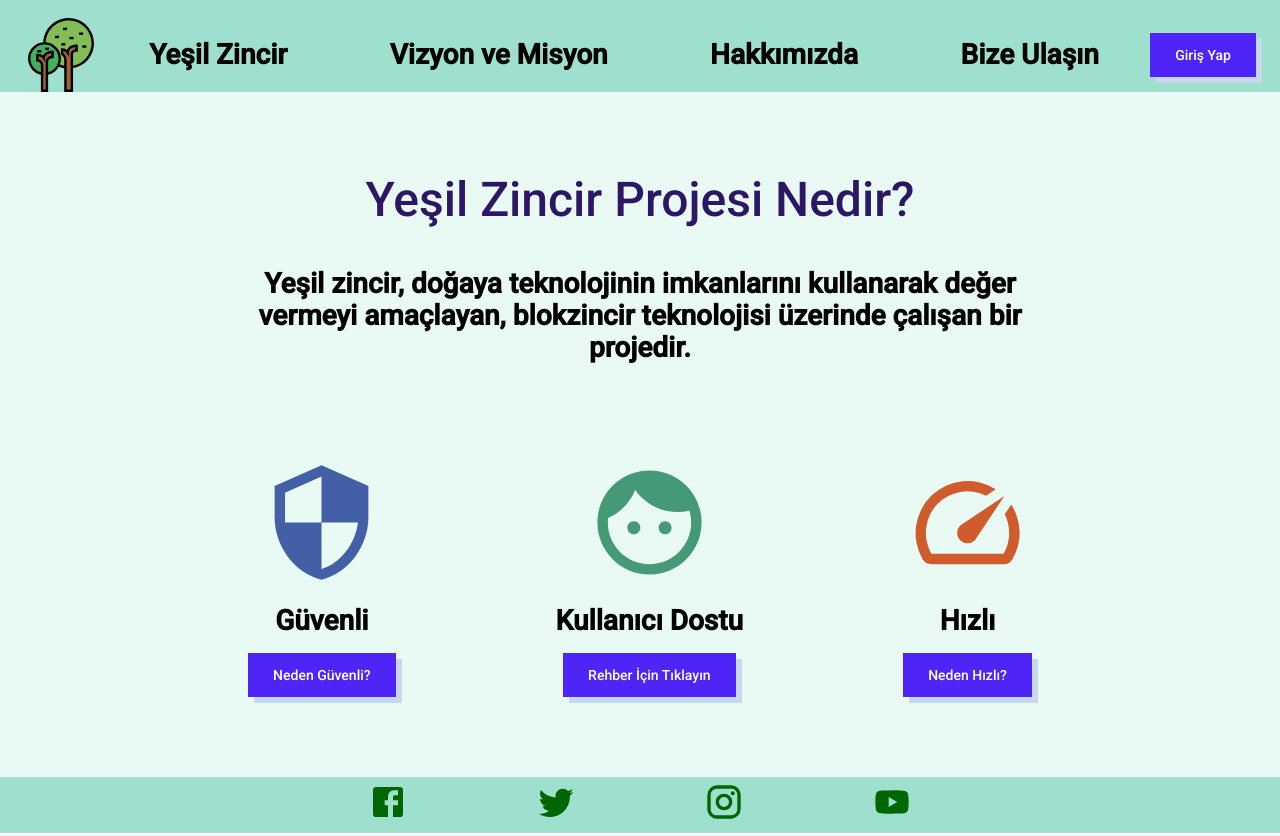
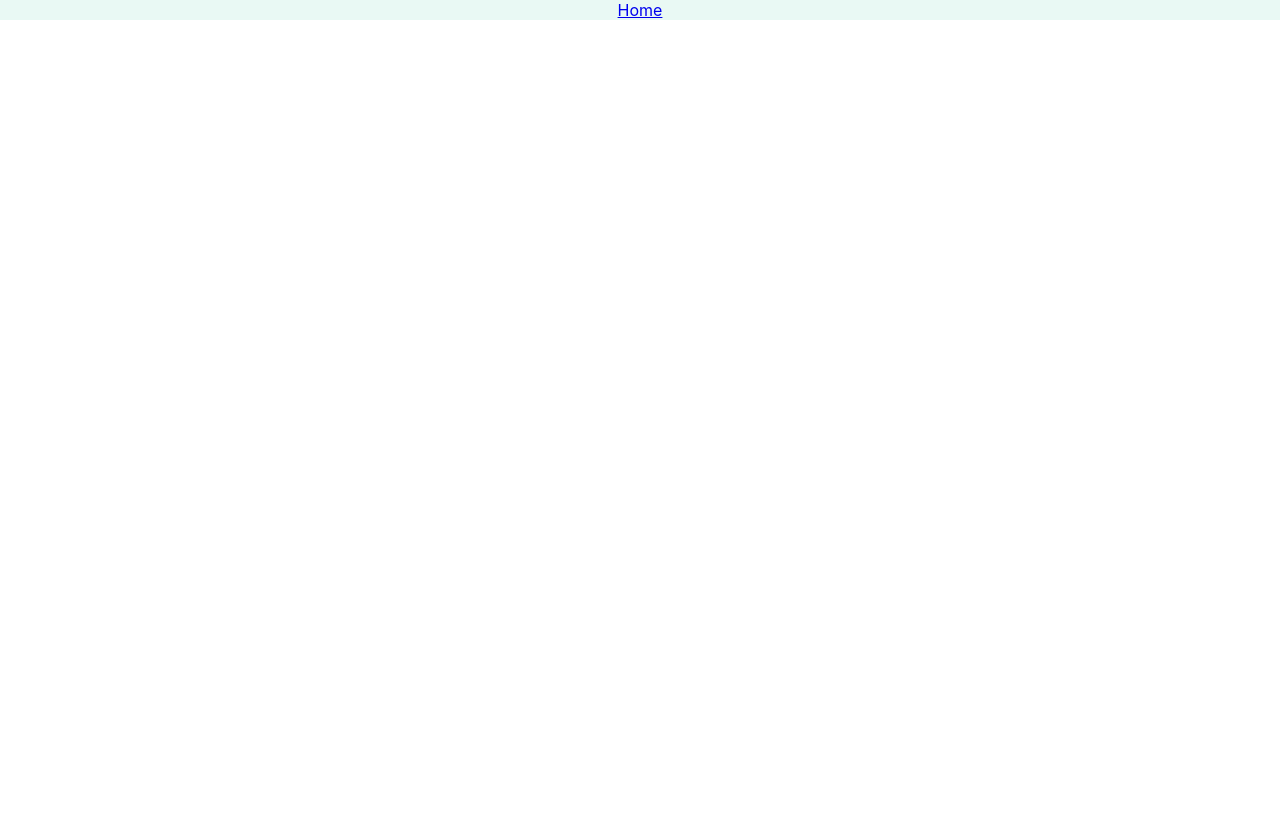
Before and after one commit to oguzhanagir/Software-Test-Project-React, a React (Create React App) app: page /Login in a window 1280 px wide. After the commit the page ends 800 px from the top, so only its background shows below. Built offline with nearby package versions, Linux system fonts and the light colour scheme.

Commit message:
Added page layout.

```diff
--- a/src/App.js
+++ b/src/App.js
@@ -1,114 +1,17 @@
 import "./App.css";
-import {
-  createTheme,
-  ThemeProvider,
-  makeStyles,
-} from "@material-ui/core/styles";
-import Navbar from "./components/Navbar";
-import Grid from "./components/Grid";
-import SecurityIcon from "@material-ui/icons/Security";
-import FaceIcon from "@material-ui/icons/Face";
-import SpeedIcon from "@material-ui/icons/Speed";
-import { Typography } from "@material-ui/core";
-import Footer from "./components/Footer";
-
-const theme = createTheme({
-  palette: {
-    primary: {
-      main: "#2e1667",
-    },
-    secondary: {
-      main: "#c7d8ed",
-    },
-  },
-  typography: {
-    fontFamily: ["Roboto"],
-    h4: {
-      fontWeight: 600,
-      fontSize: 28,
-      lineHeight: "2rem",
-    },
-    h5: {
-      fontWeight: 100,
-      lineHeight: "2rem",
-    },
-  },
-});
-
-const styles = makeStyles({
-  wrapper: {
-    width: "65%",
-    margin: "auto",
-    textAlign: "center",
-  },
-  bigSpace: {
-    marginTop: "5rem",
-  },
-  littleSpace: {
-    marginTop: "2.5rem",
-  },
-  grid: {
-    display: "flex",
-    justifyContent: "center",
-    alignItems: "center",
-    flexWrap: "wrap",
-  },
-});
+import { BrowserRouter as Router, Routes, Route } from "react-router-dom";
+import Home from "./pages/Home";
+import Login from "./pages/Login";
 
 function App() {
-  const classes = styles();
-
   return (
     <div className="App">
-      <ThemeProvider theme={theme}>
-        <Navbar />
-        <div className={classes.wrapper}>
-          <Typography variant="h3" className={classes.bigSpace} color="primary">
-            Yeşil Zincir Projesi Nedir?
-          </Typography>
-          <Typography
-            variant="h4"
-            className={classes.littleSpace}
-            color="black"
-          >
-            Yeşil zincir, doğaya teknolojinin imkanlarını kullanarak değer
-            vermeyi amaçlayan, blokzincir teknolojisi üzerinde çalışan bir
-            projedir.
-          </Typography>
-        </div>
-        <div className={`${classes.grid} ${classes.bigSpace}`}>
-          <Grid
-            icon={
-              <SecurityIcon
-                style={{ fill: "#4360A6", height: "125", width: "125" }}
-              />
-            }
-            title="Güvenli"
-            btnTitle="Neden Güvenli?"
-          />
-          <Grid
-            icon={
-              <FaceIcon
-                style={{ fill: "#449A76", height: "125", width: "125" }}
-              />
-            }
-            title="Kullanıcı Dostu"
-            btnTitle="Rehber İçin Tıklayın"
-          />
-          <Grid
-            icon={
-              <SpeedIcon
-                style={{ fill: "#D05B2D", height: "125", width: "125" }}
-              />
-            }
-            title="Hızlı"
-            btnTitle="Neden Hızlı?"
-          />
-        </div>
-        <div className={classes.bigSpace}>
-          <Footer />
-        </div>
-      </ThemeProvider>
+      <Router>
+        <Routes>
+          <Route path="/" element={<Home />} />
+          <Route path="/Login" element={<Login />} />
+        </Routes>
+      </Router>
     </div>
   );
 }
--- a/src/pages/Home.js
+++ b/src/pages/Home.js
@@ -0,0 +1,116 @@
+import {
+  createTheme,
+  ThemeProvider,
+  makeStyles,
+} from "@material-ui/core/styles";
+import Navbar from "../components/Navbar";
+import Grid from "../components/Grid";
+import SecurityIcon from "@material-ui/icons/Security";
+import FaceIcon from "@material-ui/icons/Face";
+import SpeedIcon from "@material-ui/icons/Speed";
+import { Typography } from "@material-ui/core";
+import Footer from "../components/Footer";
+import { BrowserRouter as Router, Routes, Route } from "react-router-dom";
+
+const theme = createTheme({
+  palette: {
+    primary: {
+      main: "#2e1667",
+    },
+    secondary: {
+      main: "#c7d8ed",
+    },
+  },
+  typography: {
+    fontFamily: ["Roboto"],
+    h4: {
+      fontWeight: 600,
+      fontSize: 28,
+      lineHeight: "2rem",
+    },
+    h5: {
+      fontWeight: 100,
+      lineHeight: "2rem",
+    },
+  },
+});
+
+const styles = makeStyles({
+  wrapper: {
+    width: "65%",
+    margin: "auto",
+    textAlign: "center",
+  },
+  bigSpace: {
+    marginTop: "5rem",
+  },
+  littleSpace: {
+    marginTop: "2.5rem",
+  },
+  grid: {
+    display: "flex",
+    justifyContent: "center",
+    alignItems: "center",
+    flexWrap: "wrap",
+  },
+});
+
+function Home() {
+  const classes = styles();
+
+  return (
+    <div className="App">
+      <ThemeProvider theme={theme}>
+        <Navbar />
+        <div className={classes.wrapper}>
+          <Typography variant="h3" className={classes.bigSpace} color="primary">
+            Yeşil Zincir Projesi Nedir?
+          </Typography>
+          <Typography
+            variant="h4"
+            className={classes.littleSpace}
+            color="black"
+          >
+            Yeşil zincir, doğaya teknolojinin imkanlarını kullanarak değer
+            vermeyi amaçlayan, blokzincir teknolojisi üzerinde çalışan bir
+            projedir.
+          </Typography>
+        </div>
+        <div className={`${classes.grid} ${classes.bigSpace}`}>
+          <Grid
+            icon={
+              <SecurityIcon
+                style={{ fill: "#4360A6", height: "125", width: "125" }}
+              />
+            }
+            title="Güvenli"
+            btnTitle="Neden Güvenli?"
+          />
+          <Grid
+            icon={
+              <FaceIcon
+                style={{ fill: "#449A76", height: "125", width: "125" }}
+              />
+            }
+            title="Kullanıcı Dostu"
+            btnTitle="Rehber İçin Tıklayın"
+          />
+          <Grid
+            icon={
+              <SpeedIcon
+                style={{ fill: "#D05B2D", height: "125", width: "125" }}
+              />
+            }
+            title="Hızlı"
+            btnTitle="Neden Hızlı?"
+          />
+        </div>
+        <div className={classes.bigSpace}>
+          <Footer />
+        </div>
+      </ThemeProvider>
+    </div>
+  );
+}
+
+export default Home;
--- a/src/pages/Login.js
+++ b/src/pages/Login.js
@@ -0,0 +1,10 @@
+import React from "react";
+import { Link } from "react-router-dom";
+
+export default function Login() {
+  return (
+    <div>
+      <Link to={"/"}>Home</Link>
+    </div>
+  );
+}
```
